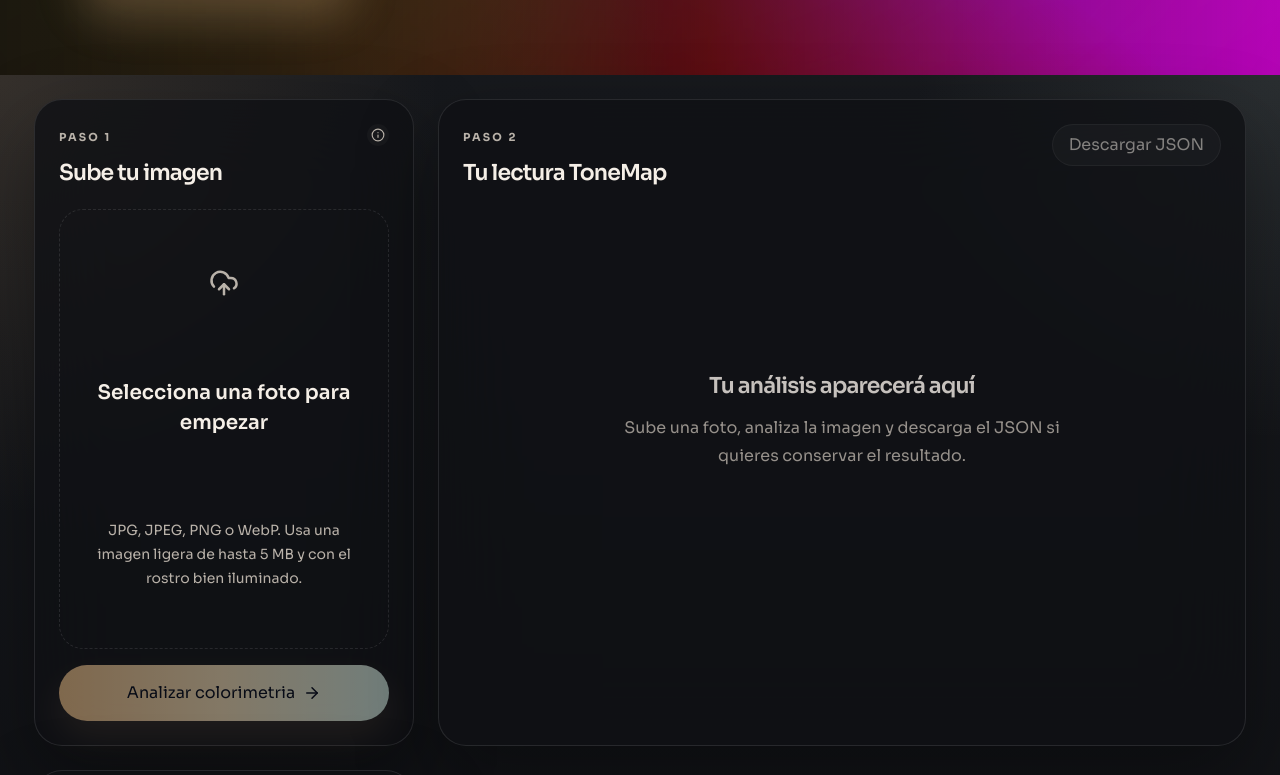
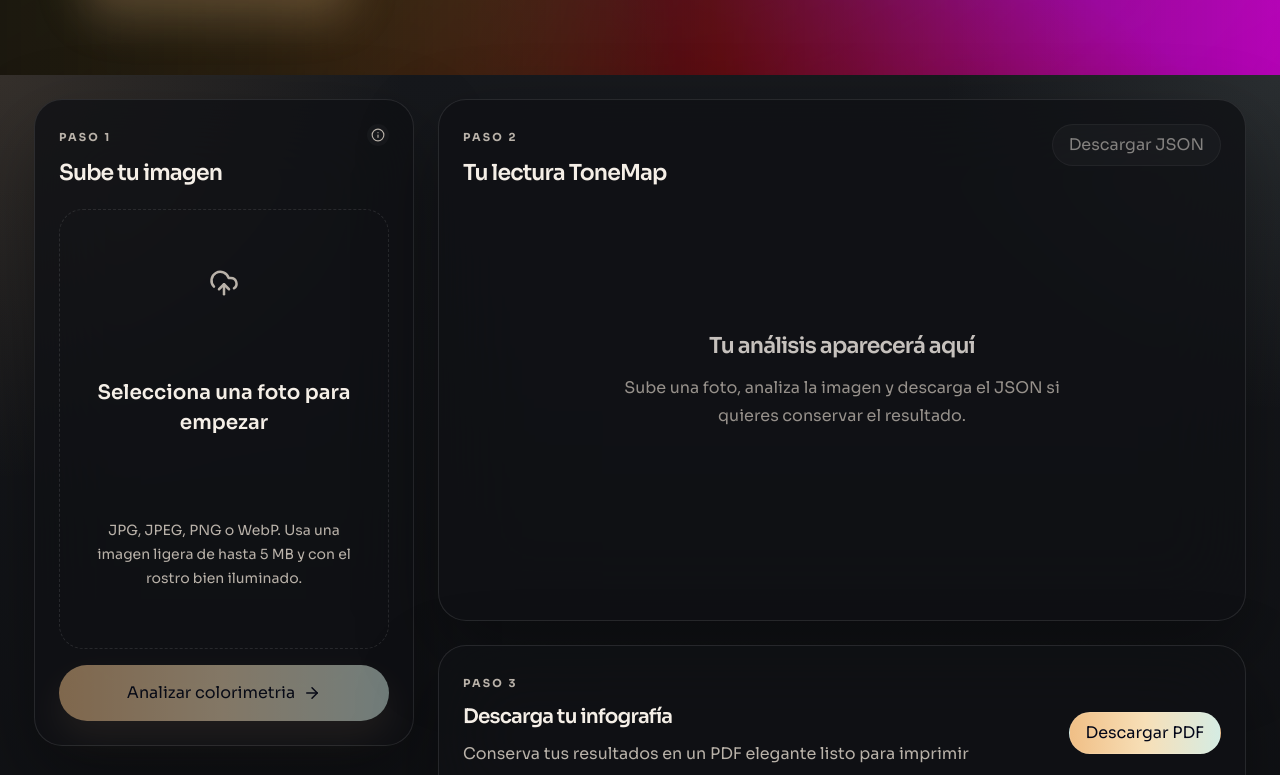
Before and after one commit to Jefffer/my-colorimeter, a React (Vite) app: page / in a window 1280 px wide. Shown: the part 725-1500 px from the top of the page. Built offline with nearby package versions, Linux system fonts and the light colour scheme; what @react-pdf/renderer would draw is missing.

Commit message:
feat: enhance layout and functionality of ToneMap reading section with improved button actions and PDF download instructions

```diff
--- a/src/App.jsx
+++ b/src/App.jsx
@@ -504,6 +504,7 @@
               </div>
             ) : null}
           </article>
+          <div className="space-y-6">
             <article className="rounded-[28px] border border-white/10 bg-surface/80 p-0 shadow-elevated backdrop-blur-2xl sm:p-0">
               <div className="min-h-[520px] p-5 sm:p-6">
                 <div className="mb-5 flex items-start justify-between gap-4">
@@ -582,7 +583,7 @@
                     </div>
                   </div>
                 ) : (
-                <div className="grid place-items-center mt-20 sm:mt-45 text-center">
+                  <div className="grid place-items-center mt-20 sm:mt-35 text-center">
                     <div className="max-w-md">
                       <strong className="block text-[22px] font-semibold tracking-[-0.04em] text-text/80">
                         Tu análisis aparecerá aquí
@@ -612,6 +613,7 @@
                 </div>
               </div>
             </article>
+          </div>
         </section>
 
         </div>
```
Lines whose indentation alone changed are shown as unchanged.
